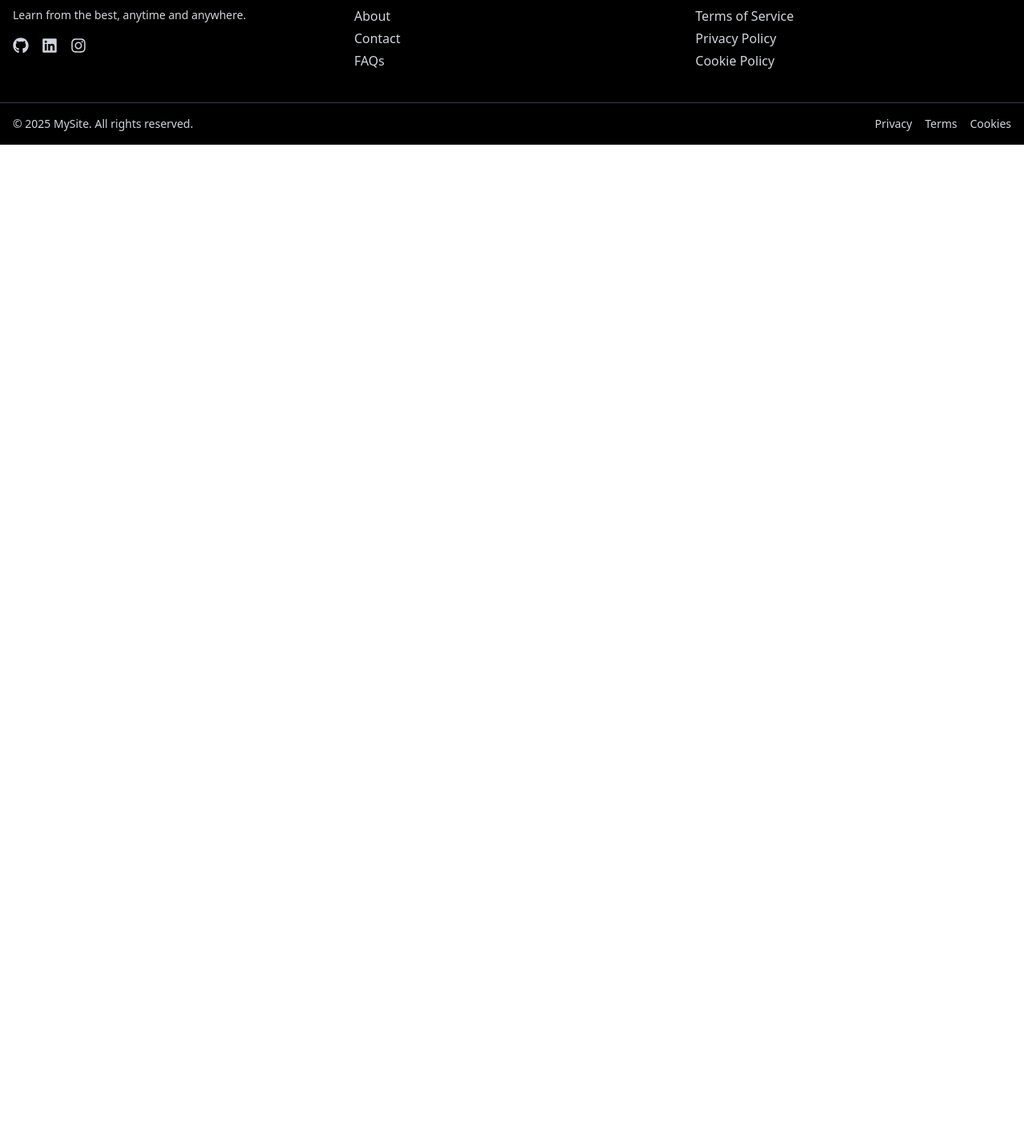
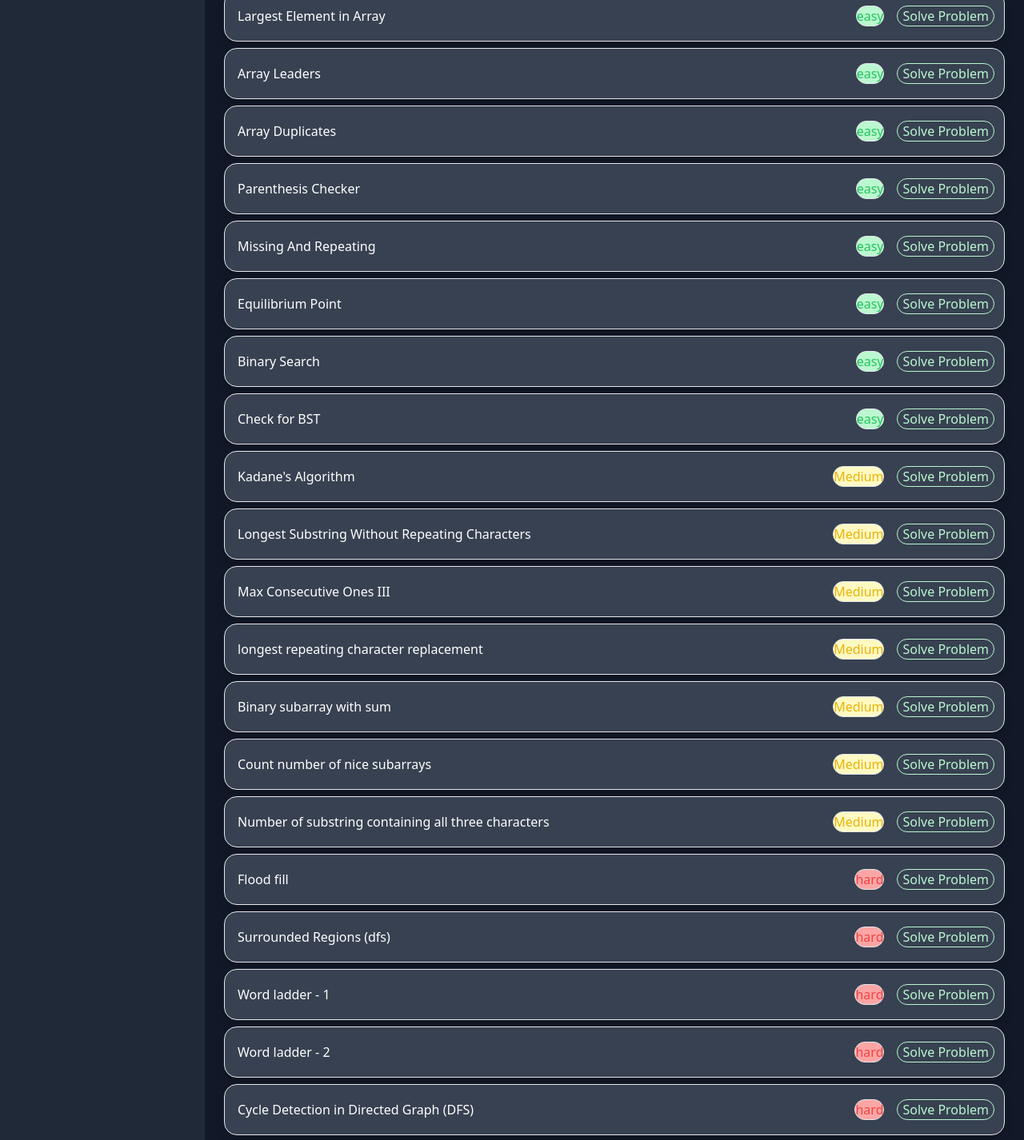
Before and after one commit to Anamika663/e-learn-frontend, a React (Vite) app: page /problemPractice in a window 1280 px wide. Shown: the part 1020-2446 px from the top of the page at 80% size. Before the commit the page ends 1201 px from the top, so only its background shows below. Built offline with nearby package versions, Linux system fonts and the light colour scheme.

Commit message:
add some problems and make filter workable

```diff
--- a/src/data/problems.js
+++ b/src/data/problems.js
@@ -1,59 +1,254 @@
 const problems = [
     {
+        id:1,
         content:"Largest Element in an Array",
         difc:"easy",
         link:"https://www.geeksforgeeks.org/problems/largest-element-in-array4009/1"
     },
     {
+        id:1,
         content:"Second Largest Element in an Array without sorting",
         difc:"easy",
         link:"https://www.geeksforgeeks.org/problems/largest-element-in-array4009/1"
     },
     {
+        id:1,
         content:"Check if the array is sorted",
         difc:"easy",
         link:"https://leetcode.com/problems/check-if-array-is-sorted-and-rotated/#:~:text=Input%3A%20nums%20%3D%20%5B2%2C,no%20rotation)%20to%20make%20nums."
     },
     {
+        id:2,
         content:"Find the number that appears once, and other numbers twice",
         difc:"Medium",
         link:"https://leetcode.com/problems/single-number/description/"
     },
     {
+        id:2,
         content:"Find missing number in an array",
         difc:"Medium",
         link:"https://leetcode.com/problems/missing-number/description/"
     },
     {
+        id:2,
         content:"Maximum Consecutive Ones",
         difc:"Medium",
         link:"https://leetcode.com/problems/max-consecutive-ones/description/"
     },
     {
+        id:2,
         content:"2Sum Problem",
         difc:"Medium",
         link:"https://leetcode.com/problems/two-sum/description/"
     },
     {
+        id:3,
         content:"Reverse LL in group of given size K",
         difc:"hard",
         link:"https://leetcode.com/problems/reverse-nodes-in-k-group/"
     },
     {
+        id:3,
         content:"Rotate a LL",
         difc:"hard",
         link:"https://leetcode.com/problems/rotate-list/description/"
     },
     {
+        id:1,
         content:"Reverse Every Word in A String",
         difc:"easy",
         link:"https://leetcode.com/problems/reverse-words-in-a-string/description/"
     },
     {
+        id:3,
         content:"Clone a Linked List with random and next pointer",
         difc:"hard",
         link:"https://leetcode.com/problems/copy-list-with-random-pointer/description/"
-    }
+    },
+    {
+        id:1,
+        content:"Peak element",
+        difc:"easy",
+        link:"https://www.geeksforgeeks.org/problems/peak-element/1?page=1&difficulty=Basic&sortBy=submissions"
+
+    },
+    {
+        id:1,
+        content:"Largest Element in Array",
+        difc:"easy",
+        link:"https://www.geeksforgeeks.org/problems/largest-element-in-array4009/1?page=1&difficulty=Basic&sortBy=submissions"
+
+    },
+    {
+        id:1,
+        content:"Array Leaders",
+        difc:"easy",
+        link:"https://www.geeksforgeeks.org/problems/leaders-in-an-array-1587115620/1?page=1&difficulty=Easy&sortBy=submissions"
+
+    },
+    {
+        id:1,
+        content:"Array Duplicates",
+        difc:"easy",
+        link:"https://www.geeksforgeeks.org/problems/find-duplicates-in-an-array/1?page=1&difficulty=Easy&sortBy=submissions"
+
+    },
+    {
+        id:1,
+        content:"Parenthesis Checker",
+        difc:"easy",
+        link:"https://www.geeksforgeeks.org/problems/parenthesis-checker2744/1?page=1&difficulty=Easy&sortBy=submissions"
+
+    },
+    {
+        id:1,
+        content:"Missing And Repeating",
+        difc:"easy",
+        link:"https://www.geeksforgeeks.org/problems/find-missing-and-repeating2512/1?page=1&difficulty=Easy&sortBy=submissions"
+
+    },
+    {
+        id:1,
+        content:"Equilibrium Point",
+        difc:"easy",
+        link:"https://www.geeksforgeeks.org/explore?page=1&difficulty=Easy&sortBy=submissions"
+
+    },
+    {
+        id:1,
+        content:"Binary Search",
+        difc:"easy",
+        link:"https://www.geeksforgeeks.org/problems/binary-search-1587115620/1?page=1&difficulty=Easy&sortBy=submissions"
+
+    },
+    {
+        id:1,
+        content:"Check for BST",
+        difc:"easy",
+        link:"https://www.geeksforgeeks.org/problems/check-for-bst/1?page=1&difficulty=Easy&sortBy=submissions"
+
+    },
+    {
+        id:2,
+        content:"Kadane's Algorithm",
+        difc:"Medium",
+        link:"https://www.geeksforgeeks.org/problems/kadanes-algorithm-1587115620/1?page=1&difficulty=Medium&sortBy=submissions"
+    },
+    {
+        id:2,
+        content:"Longest Substring Without Repeating Characters",
+        difc:"Medium",
+        link:"https://leetcode.com/problems/longest-substring-without-repeating-characters/"
+    },
+    {
+        id:2,
+        content:"Max Consecutive Ones III",
+        difc:"Medium",
+        link:"https://leetcode.com/problems/max-consecutive-ones-iii/"
+    },
+    {
+        id:2,
+        content:"longest repeating character replacement",
+        difc:"Medium",
+        link:"https://leetcode.com/problems/longest-repeating-character-replacement/"
+    },
+    {
+        id:2,
+        content:"Binary subarray with sum",
+        difc:"Medium",
+        link:"https://leetcode.com/problems/binary-subarrays-with-sum/"
+    },
+    {
+        id:2,
+        content:"Count number of nice subarrays",
+        difc:"Medium",
+        link:"https://leetcode.com/problems/count-number-of-nice-subarrays/"
+    },
+    {
+        id:2,
+        content:"Number of substring containing all three characters",
+        difc:"Medium",
+        link:"https://leetcode.com/problems/number-of-substrings-containing-all-three-characters/"
+    },
+    {
+        id:3,
+        content:"Flood fill",
+        difc:"hard",
+        link:"https://leetcode.com/problems/flood-fill/"
+    },
+    {
+        id:3,
+        content:"Surrounded Regions (dfs)",
+        difc:"hard",
+        link:"https://leetcode.com/problems/surrounded-regions/"
+    },
+    {
+        id:3,
+        content:"Word ladder - 1",
+        difc:"hard",
+        link:"https://leetcode.com/problems/word-ladder/"
+    },
+    {
+        id:3,
+        content:"Word ladder - 2",
+        difc:"hard",
+        link:"https://leetcode.com/problems/word-ladder-ii/"
+    },
+    {
+        id:3,
+        content:"Cycle Detection in Directed Graph (DFS)",
+        difc:"hard",
+        link:"https://leetcode.com/problems/course-schedule-ii/solutions/293048/detecting-cycle-in-directed-graph-problem/"
+    },
+    {
+        id:3,
+        content:"Course Schedule - I",
+        difc:"hard",
+        link:"https://leetcode.com/problems/course-schedule/"
+    },
+    {
+        id:3,
+        content:"Course Schedule - II",
+        difc:"hard",
+        link:"https://leetcode.com/problems/course-schedule-ii/"
+    },
+    {
+        id:3,
+        content:"Find eventual safe states",
+        difc:"hard",
+        link:"https://leetcode.com/problems/find-eventual-safe-states/"
+    },
+    {
+        id:3,
+        content:"Alien dictionary",
+        difc:"hard",
+        link:"https://leetcode.com/problems/alien-dictionary/editorial/"
+    },
+    {
+        id:3,
+        content:"Cheapest flights within k stops",
+        difc:"hard",
+        link:"https://leetcode.com/problems/cheapest-flights-within-k-stops/"
+    },
+    {
+        id:2,
+        content:"Maximum point you can obtain from cards",
+        difc:"Medium",
+        link:"https://leetcode.com/problems/maximum-points-you-can-obtain-from-cards/"
+    },
+    {
+        id:2,
+        content:"Jump Game",
+        difc:"Medium",
+        link:"https://leetcode.com/problems/jump-game/"
+    },
+    {
+        id:2,
+        content:"Insert Interval",
+        difc:"Medium",
+        link:"https://leetcode.com/problems/insert-interval/"
+    },
+
 
 ]
 
--- a/src/pages/ProblemPractice.jsx
+++ b/src/pages/ProblemPractice.jsx
@@ -1,4 +1,4 @@
-import { useState } from "react";
+import { useEffect, useState } from "react";
 import problems from '../data/problems.js'
 import Box from '../components/Box.jsx'
 
@@ -6,7 +6,18 @@ export default function Practice() {
 
 
   const[hide,setHide] = useState(false);
-  const[is,setId] = useState(1);
+  const[id,setId] = useState(4);
+
+  const handleListing = ((e)=>{
+    // setId(e.target.id)
+    console.log(e.target.id);
+    setId(e.target.id);
+
+  })
+
+  useEffect(()=>{
+    toggle();
+  },[id])
 
   const toggle = ()=>{
      setHide(!hide);
@@ -18,7 +29,7 @@ export default function Practice() {
     <div className="flex min-h-screen">
 
       {/* Side Navbar */}
-      <aside className="w-64 bg-gray-800 text-gray-200 p-4 space-y-3">
+      <aside className="w-64 bg-gray-800 text-gray-200 p-4 space-y-3 start-2">
         <h2 className="text-xl font-bold mb-4">Problems</h2>
         <ul className="space-y-2">
           <li><div
@@ -26,28 +37,33 @@ export default function Practice() {
           className="hover:text-white cursor-pointer border rounded border-gray-500 text-red-100  flex pl-5">Datastructure and Algo</div></li>
           <div className={`min-h-32 in-w-48 flex flex-col pl-5 gap-y-1  text-sm ${!hide && "hidden"}`}>
 
-          <div className="text-white cursor-pointer " id="1"
-          //  onClick={handleListing}
+          {/* <div className="text-white cursor-pointer " id="0"
+           onClick={handleListing}
           >
              School
-          </div>
+          </div> */}
 
-          <div className="text-white cursor-pointer" id="2"
-          // onClick={handleListing}
+          <div className="text-white cursor-pointer hover:bg-yellow-100 hover:text-black rounded-xl max-w-32 pl-8" id="1"
+          onClick={handleListing}
           >
               Easy
           </div>
 
-          <div className="text-white cursor-pointer" id="3"
-          // onClick={handleListing}
+          <div className="text-white cursor-pointer hover:bg-yellow-100 hover:text-black rounded-xl max-w-32 pl-8" id="2"
+          onClick={handleListing}
           >
               medium
           </div>
 
-          <div className="text-white cursor-pointer" id="4"
-          // onClick={handleListing}
+          <div className="text-white cursor-pointer hover:bg-yellow-100 hover:text-black rounded-xl max-w-32 pl-8" id="3"
+          onClick={handleListing}
           >
               hard
+          </div>
+          <div className="text-white cursor-pointer hover:bg-yellow-100 hover:text-black rounded-xl max-w-32 pl-8" id="4"
+          onClick={handleListing}
+          >
+              All
           </div>
 
 
@@ -56,15 +72,15 @@ export default function Practice() {
 
       </aside>
 
-      <main className="flex-1 bg-gray-900 text-white p-6 flex flex-col gap-y-2">
+      <main className="flex-1 bg-gray-900 text-white p-6 flex flex-col gap-y-2 ">
         {problems.map((item, index) => (
-    <div key={index}>
+    (id == 4 || id == item.id) &&  (<div key={index}>
       <Box
         content={item.content}
         difc={item.difc}
         link={item.link}
       />
-    </div>
+    </div>)
   ))}
       </main>
     </div>
```
